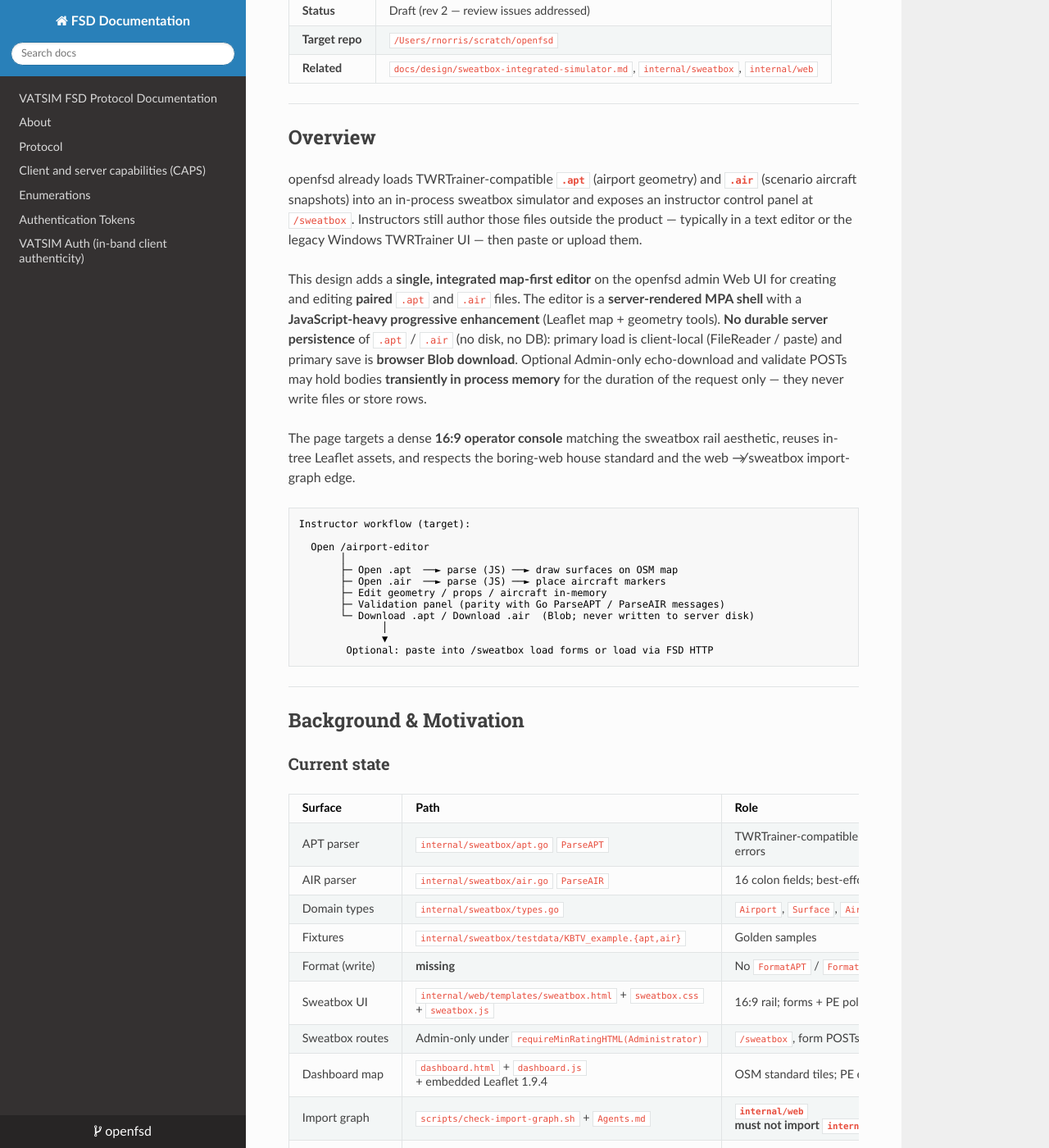
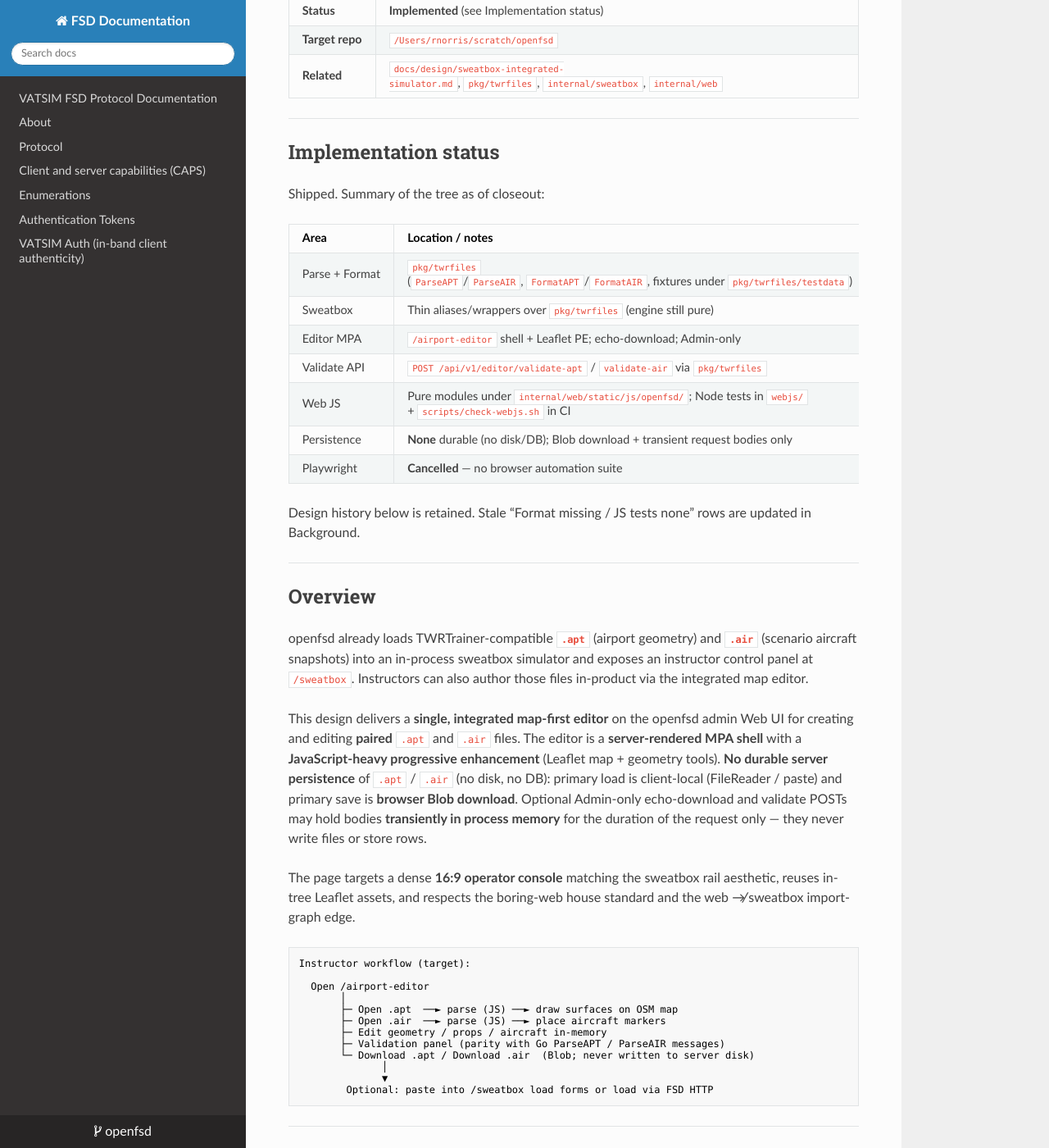
Before and after one commit to renorris/openfsd, an MkDocs documentation site: the page built from docs/design/apt-air-editor.md, in a window 1280 px wide and 1400 px high, scrolled down 304 px. Shown: the whole window at 82% size. Built offline with MkDocs 1.6.1, drawn with Linux system fonts in a browser that asks for light colours; nearby versions of some CDN libraries; some of the changed text lies outside the part shown.

Commit message:
docs: mark sweatbox and apt/air editor designs Implemented
Status → Implemented; add Implementation status; update stale current-state
tables; mark PR plans Done/Cancelled. Design history retained. Playwright
remains cancelled for the airport editor.

```diff
--- a/docs/design/apt-air-editor.md
+++ b/docs/design/apt-air-editor.md
@@ -5,17 +5,35 @@
 | **Document** | Integrated .APT + .AIR Editor on openfsd Web UI |
 | **Author** | _(design author / implementer)_ |
 | **Date** | 2026-07-23 |
-| **Status** | Draft (rev 2 — review issues addressed) |
+| **Status** | **Implemented** (see Implementation status) |
 | **Target repo** | `/Users/rnorris/scratch/openfsd` |
-| **Related** | `docs/design/sweatbox-integrated-simulator.md`, `internal/sweatbox`, `internal/web` |
+| **Related** | `docs/design/sweatbox-integrated-simulator.md`, `pkg/twrfiles`, `internal/sweatbox`, `internal/web` |
+
+---
+
+## Implementation status
+
+Shipped. Summary of the tree as of closeout:
+
+| Area | Location / notes |
+|------|------------------|
+| Parse + Format | `pkg/twrfiles` (`ParseAPT`/`ParseAIR`, `FormatAPT`/`FormatAIR`, fixtures under `pkg/twrfiles/testdata`) |
+| Sweatbox | Thin aliases/wrappers over `pkg/twrfiles` (engine still pure) |
+| Editor MPA | `/airport-editor` shell + Leaflet PE; echo-download; Admin-only |
+| Validate API | `POST /api/v1/editor/validate-apt` / `validate-air` via `pkg/twrfiles` |
+| Web JS | Pure modules under `internal/web/static/js/openfsd/`; Node tests in `webjs/` + `scripts/check-webjs.sh` in CI |
+| Persistence | **None** durable (no disk/DB); Blob download + transient request bodies only |
+| Playwright | **Cancelled** — no browser automation suite |
+
+Design history below is retained. Stale “Format missing / JS tests none” rows are updated in Background.
 
 ---
 
 ## Overview
 
-openfsd already loads TWRTrainer-compatible **`.apt`** (airport geometry) and **`.air`** (scenario aircraft snapshots) into an in-process sweatbox simulator and exposes an instructor control panel at `/sweatbox`. Instructors still author those files outside the product — typically in a text editor or the legacy Windows TWRTrainer UI — then paste or upload them.
-
-This design adds a **single, integrated map-first editor** on the openfsd admin Web UI for creating and editing **paired** `.apt` and `.air` files. The editor is a **server-rendered MPA shell** with a **JavaScript-heavy progressive enhancement** (Leaflet map + geometry tools). **No durable server persistence** of `.apt` / `.air` (no disk, no DB): primary load is client-local (FileReader / paste) and primary save is **browser Blob download**. Optional Admin-only echo-download and validate POSTs may hold bodies **transiently in process memory** for the duration of the request only — they never write files or store rows.
+openfsd already loads TWRTrainer-compatible **`.apt`** (airport geometry) and **`.air`** (scenario aircraft snapshots) into an in-process sweatbox simulator and exposes an instructor control panel at `/sweatbox`. Instructors can also author those files in-product via the integrated map editor.
+
+This design delivers a **single, integrated map-first editor** on the openfsd admin Web UI for creating and editing **paired** `.apt` and `.air` files. The editor is a **server-rendered MPA shell** with a **JavaScript-heavy progressive enhancement** (Leaflet map + geometry tools). **No durable server persistence** of `.apt` / `.air` (no disk, no DB): primary load is client-local (FileReader / paste) and primary save is **browser Blob download**. Optional Admin-only echo-download and validate POSTs may hold bodies **transiently in process memory** for the duration of the request only — they never write files or store rows.
 
 The page targets a dense **16:9 operator console** matching the sweatbox rail aesthetic, reuses in-tree Leaflet assets, and respects the boring-web house standard and the web ↛ sweatbox import-graph edge.
 
@@ -38,20 +56,20 @@ Instructor workflow (target):
 
 ## Background & Motivation
 
-### Current state
+### Current state (as of implementation)
 
 | Surface | Path | Role |
 |---------|------|------|
-| APT parser | `internal/sweatbox/apt.go` `ParseAPT` | TWRTrainer-compatible; non-fatal `[]string` errors |
-| AIR parser | `internal/sweatbox/air.go` `ParseAIR` | 16 colon fields; best-effort rows + errors |
-| Domain types | `internal/sweatbox/types.go` | `Airport`, `Surface`, `Aircraft`, `Point` |
-| Fixtures | `internal/sweatbox/testdata/KBTV_example.{apt,air}` | Golden samples |
-| Format (write) | **missing** | No `FormatAPT` / `FormatAIR` today — only parse |
-| Sweatbox UI | `internal/web/templates/sweatbox.html` + `sweatbox.css` + `sweatbox.js` | 16:9 rail; forms + PE poll |
-| Sweatbox routes | Admin-only under `requireMinRatingHTML(Administrator)` | `/sweatbox`, form POSTs, CSRF |
-| Dashboard map | `dashboard.html` + `dashboard.js` + embedded Leaflet 1.9.4 | OSM standard tiles; PE exception documented |
-| Import graph | `scripts/check-import-graph.sh` + `Agents.md` | **`internal/web` must not import `internal/sweatbox`** |
-| JS tests | **none** | No package.json / vitest / playwright in repo today |
+| APT/AIR parse+format | `pkg/twrfiles` (`parse_apt.go`, `parse_air.go`, `format_apt.go`, `format_air.go`) | TWRTrainer-compatible Parse + Format; golden fixtures under `pkg/twrfiles/testdata` |
+| Domain types | `pkg/twrfiles` types; sweatbox re-exports/aliases as needed | `Airport`, `Surface`, `Aircraft`, `Point` |
+| Sweatbox engine | `internal/sweatbox` | Pure sim; loads via twrfiles |
+| Format (write) | **present** | `FormatAPT` / `FormatAIR` with byte goldens |
+| Editor UI | `/airport-editor` MPA + Leaflet PE | Map layers, draw/edit, Blob download, validation UX |
+| Validate API | `internal/web` + `pkg/twrfiles` | Admin JSON validate-apt/air; no geometry in response |
+| Sweatbox UI | `internal/web` sweatbox templates/static | 16:9 rail; forms + PE poll |
+| Import graph | `scripts/check-import-graph.sh` + `Agents.md` | **`internal/web` must not import `internal/sweatbox`** (may use `pkg/twrfiles`) |
+| JS tests | `webjs/` + `scripts/check-webjs.sh` (CI) | Node ≥20 pure-module tests; sources stay under `internal/web/static/js/openfsd/` |
+| Playwright | **Cancelled** | No browser automation suite by house policy |
 
 ### Pain points
 
@@ -1272,9 +1290,9 @@ bash scripts/check-webjs.sh
 
 ## Open Questions
 
-1. **Should Supervisors access the editor?** Default Admin-only; product call.
+1. **Should Supervisors access the editor?** **Resolved for v1:** Admin-only (product default; Supervisor access deferred).
 2. **Esri imagery ToS** for each deployer's traffic profile — keep optional and documented.
-3. **Undo stack?** Highly useful; implement simple in-memory undo (50 steps) in model if time permits in map PR; otherwise v1.1.
+3. **Undo stack?** **Deferred v1.1** — not a v1 ship requirement.
 4. **~~Playwright CI~~** — **cancelled.** No browser automation suite.
 
 Resolved by this rev: WIP download allowed (yes); fixture path = `pkg/twrfiles/testdata`; dirty = hash + Mark clean; Format contract frozen; API authz = 403 JSON; JS import path relative from `webjs/`.
@@ -1402,9 +1420,11 @@ AAL123:B738/F:J:I:KBTV:KBOS:29000:BTV4 MPV LEB MHT:/v/charts:2200:S:44.469758:-7
 
 Each PR independently reviewable; green `go test -race ./...`, gofmt. Import-graph/hygiene: run scripts locally; **recommend adding them to CI in PR1**. Webjs unit tests land as CI in **PR4** (not deferred).
 
----
-
-### PR 1 — Extract `pkg/twrfiles` (Parse + types + aliases)
+**Closeout:** PR1–8 **Done**; PR9 Playwright **Cancelled**.
+
+---
+
+### PR 1 — Extract `pkg/twrfiles` (Parse + types + aliases) — **Done**
 
 - **Title:** `twrfiles: extract APT/AIR parse types from sweatbox`
 - **Files/components:**
@@ -1471,7 +1491,7 @@ Each PR independently reviewable; green `go test -race ./...`, gofmt. Import-gra
 
 ---
 
-### PR 7 — Geometry & aircraft editing + Blob download
+### PR 7 — Geometry & aircraft editing + Blob download — **Done**
 
 - **Title:** `web: airport-editor draw/edit modes and Blob download`
 - **Files:** model mutations, draw modes (incl. hold), vertex drag, aircraft place/drag, shortcuts `1`–`6`, `download.js`, dirty hash + Mark clean, `beforeunload`, replace confirms, Raw preview+Apply
--- a/docs/design/sweatbox-integrated-simulator.md
+++ b/docs/design/sweatbox-integrated-simulator.md
@@ -5,17 +5,35 @@
 | **Document** | Integrated Sweatbox Simulator + Instructor Web UI |
 | **Author** | _(design author / implementer)_ |
 | **Date** | 2026-07-17 |
-| **Status** | Draft (rev 7 — AfterFunc pointer-safe + stop-before-Cancel) |
+| **Status** | **Implemented** (landed P0+P1; see Implementation status) |
 | **Target repo** | `/Users/rnorris/scratch/openfsd` |
 | **Reference** | `/Users/rnorris/scratch/openfsd-twrtrainer` (UX + sim semantics only) |
 
 ---
 
+## Implementation status
+
+Shipped. Summary of the tree as of closeout:
+
+| Area | Location / notes |
+|------|------------------|
+| Pure engine | `internal/sweatbox` (taxi, pattern, kinematics; apt/air via `pkg/twrfiles`) — coverage floor ≥95% |
+| Host / lifecycle | `internal/server/sweatbox_host.go`, `sweatbox_http.go`, `sweatbox_fpl.go` |
+| Synthetic sessions | `session.Session` with nil `Conn` + `SenderWorker` drain; registered in postoffice |
+| Service HTTP control plane | `/sweatbox/*` under admin service JWT |
+| Web instructor UI | `/sweatbox` MPA + PE (`internal/web` pages/templates/static) |
+| E2E | `internal/server/e2e_sweatbox_test.go` (+ human mix paths) |
+| Product defaults | Admin-only; synthetic CID base 900001; max aircraft cap; datafeed includes synthetics |
+
+Design history below is retained. Background “current state” tables describe pre-implementation integration surfaces unless marked “as of implementation.”
+
+---
+
 ## Overview
 
-openfsd today is a production-shaped FSD server: real TCP pilot/ATC clients, a postoffice registry (`internal/postoffice`), per-connection sessions (`internal/session`), protocol handlers (`internal/server`), and a boring-web admin MPA (`internal/web`) that drives the FSD process via authenticated service HTTP (`internal/server/http_service.go`).
-
-TWRTrainer (legacy VB6) produces multi-aircraft training traffic by opening **one outbound TCP pilot connection per aircraft** into a remote FSD sweatbox. That model is **explicitly rejected** for openfsd. We will implement a **native, in-process sweatbox simulator**: aircraft are synthetic participants registered in the same postoffice as humans; kinematics, taxi, pattern, and instructor commands run inside the FSD process; the admin service HTTP is the sole control plane; a server-rendered instructor UI drives that plane through the existing web → FSD HTTP proxy pattern.
+openfsd is a production-shaped FSD server: real TCP pilot/ATC clients, a postoffice registry (`internal/postoffice`), per-connection sessions (`internal/session`), protocol handlers (`internal/server`), and a boring-web admin MPA (`internal/web`) that drives the FSD process via authenticated service HTTP (`internal/server/http_service.go`).
+
+TWRTrainer (legacy VB6) produces multi-aircraft training traffic by opening **one outbound TCP pilot connection per aircraft** into a remote FSD sweatbox. That model is **explicitly rejected** for openfsd. openfsd implements a **native, in-process sweatbox simulator**: aircraft are synthetic participants registered in the same postoffice as humans; kinematics, taxi, pattern, and instructor commands run inside the FSD process; the admin service HTTP is the sole control plane; a server-rendered instructor UI drives that plane through the existing web → FSD HTTP proxy pattern.
 
 Result: ATC students connect as normal FSD clients and see sweatbox traffic as ordinary pilots. Instructors never open N pilot sockets. There is no loopback networking tax between simulator and server.
 
@@ -40,22 +58,24 @@ openfsd sweatbox (this design):
 
 ## Background & Motivation
 
-### Current openfsd state (integration surfaces)
+### Historical pre-implementation integration surfaces
+
+> Snapshot of openfsd seams **before** sweatbox landed (kept for design motivation). **As of implementation:** pure engine in `internal/sweatbox`; host in `internal/server/sweatbox_*.go`; gnet FSD I/O (no classic accept path); shared login/broadcast helpers in `conn.go`; synthetics use nil-Conn + `SenderWorker`.
 
 | Surface | Path | Role for sweatbox |
 |---------|------|-------------------|
-| Session | `internal/session/session.go` | Participant after login; atomic lat/lon/alt/gs/hdg; `Send` / `SendPosition` → `sendChan`; `New` documents `conn == nil` for **unit tests** (production synthetics are a deliberate extension of that nil-Conn path) |
+| Session | `internal/session/session.go` | Participant after login; atomic lat/lon/alt/gs/hdg; `Send` / `SendPosition` → `sendChan` or Outbound; `New` documents `conn == nil` for tests and **production synthetics** |
 | Postoffice | `internal/postoffice/postoffice.go` | Callsign map + geo index; `Register` / `Release` / `UpdatePosition` / `Search` / `All` / `Send` / `Find` / `Snapshot` |
 | Registry DI | `internal/server/deps.go` | `Registry` interface used by handlers + HTTP |
-| Service HTTP | `internal/server/http_service.go` | JWT `TokenType == "fsd_service"`, rating ≥ Administrator; today: `GET /online_users`, `POST /kick_user` |
+| Service HTTP | `internal/server/http_service.go` + `sweatbox_http.go` | JWT `TokenType == "fsd_service"`, rating ≥ Administrator; `GET /online_users`, `POST /kick_user`, `/sweatbox/*` |
 | Broadcast | `internal/server/util.go` | `broadcastRanged`, `broadcastRangedVelocity`, `broadcastRangedAtcOnly`, `broadcastAll`, `broadcastAllATC`, `broadcastAllSupervisors`, `sendDirectOrErr` |
-| Conn lifecycle | `internal/server/conn.go` | Real path: login → `Register` → `SenderWorker` → `broadcastAddPacket` → `eventLoop` → defer `Release` + `broadcastDisconnectPacket` |
-| Cancel-only paths | `http_service.go` kick, `handler_admin.go` `$!!`, `handler_delete.go` `#DP` | Humans leave via `handleConn` defers; **Cancel alone does not Release** — critical for synthetic design |
-| Web proxy | `internal/web/data.go` `makeFsdHttpServiceHttpRequest` | Mints short-lived `fsd_service` JWT and calls FSD service HTTP |
-| Dashboard | `internal/web/pages_dashboard.go` + Leaflet PE | Online users already surface via service HTTP |
-| E2E | `internal/server/testserver.go`, `e2e_test.go`, `pkg/fsdclient` | Real TCP clients + service JWT helpers (`MakeServiceJWT`) |
+| Conn lifecycle | `internal/server/gnet_fsd.go` + `conn.go` helpers | Real path: gnet login → `Register` → CoalesceOutbound → MOTD/broadcastAdd; synthetics: host register + `SenderWorker` + broadcast helpers |
+| Cancel-only paths | `http_service.go` kick, `handler_admin.go` `$!!`, `handler_delete.go` `#DP` | Humans leave via gnet disconnect cleanup; **Cancel alone does not Release** — critical for synthetic design |
+| Web proxy | `internal/web` FSD service HTTP client | Mints short-lived `fsd_service` JWT and calls FSD service HTTP |
+| Dashboard | `internal/web/pages_dashboard.go` + Leaflet PE | Online users (incl. synthetics) via service HTTP |
+| E2E | `internal/server/testserver.go`, `e2e_*.go`, `pkg/fsdclient` | Real TCP clients + service JWT helpers |
 | Protocol | `pkg/protocol` | `@` pilot position, `#AP`/`#DP`, `$FP`, `#TM`, etc. |
-| FPL storage | `handler_flightplan.go` + `util.go` | `FlightPlan` atomic holds **info section only** (fields after SOURCE:DEST), not full `$FP` line |
+| FPL storage | `handler_flightplan.go` + util | `FlightPlan` atomic holds **info section only** (fields after SOURCE:DEST), not full `$FP` line |
 
 ### TWRTrainer (what we learn, not what we copy)
 
@@ -1286,9 +1306,11 @@ Lighter than full Participant refactor; still touches postoffice. **Deferred**
 
 Each PR independently reviewable; green `go test -race ./...`, gofmt, hygiene, import-graph.
 
----
-
-### PR 1 — `internal/sweatbox`: airport + scenario parsers
+**Closeout:** all planned PRs below are **Done** (or pattern polish deferred only as product scope already shipped). Status notes added at each PR header.
+
+---
+
+### PR 1 — `internal/sweatbox`: airport + scenario parsers — **Done**
 
 - **Title:** `sweatbox: add .apt/.air parsers and KBTV fixtures`
 - **Files:** `internal/sweatbox/apt.go`, `air.go`, `types.go`, `testdata/`, unit tests; `scripts/check-import-graph.sh` (sweatbox forbidden edges + **web → sweatbox**); **`Agents.md` §1 package table + §2 forbidden edges** for `internal/sweatbox` (stdlib + `internal/geo` only; must not import session/postoffice/server/web/db/auth/metar/fsdclient)
```
Also changed, not shown: other parts of docs/design/apt-air-editor.md (+6 -6 lines), other parts of docs/design/sweatbox-integrated-simulator.md (+13 -13 lines).
